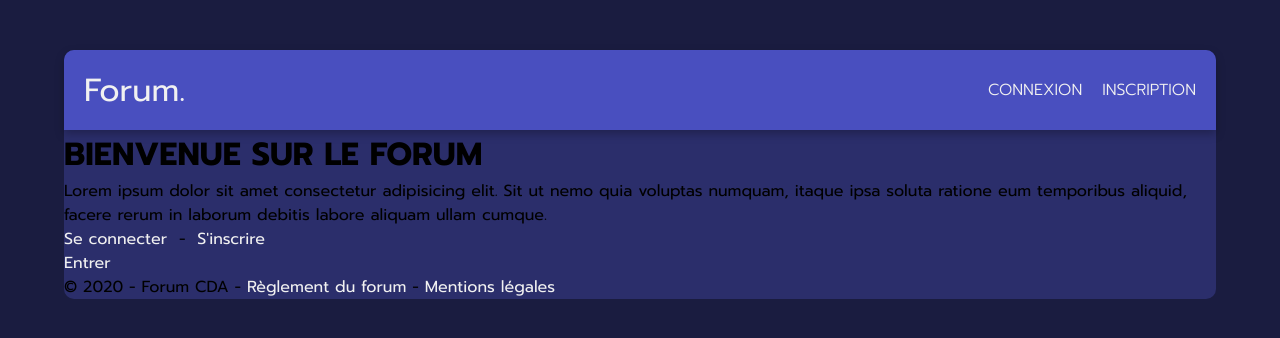
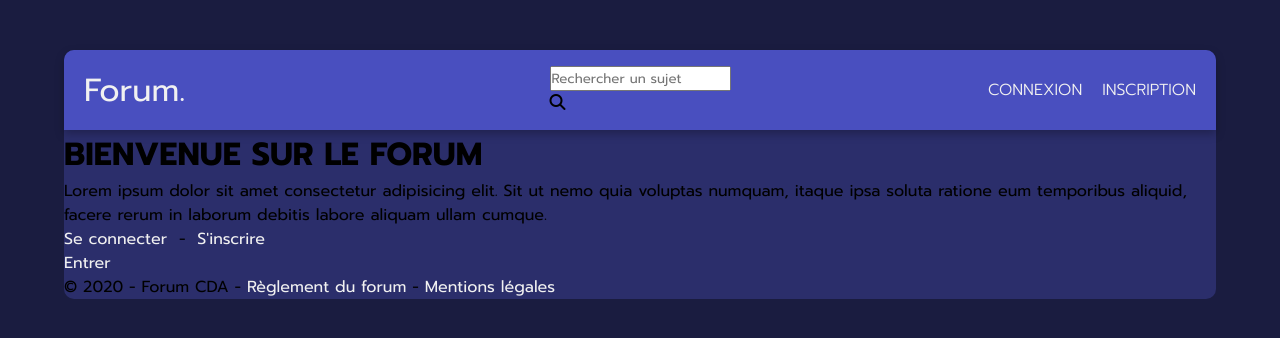
Before and after one commit to romdk/Forum, a PHP site: page / in a window 1280 px wide. Shown: the top 338 px of the page. Run offline with PHP 8.4, Linux system fonts and the light colour scheme; some libraries are stand-ins or nearby versions.

Commit message:
searchbar

```diff
--- a/view/layout.php
+++ b/view/layout.php
@@ -29,7 +29,9 @@
                         }
                         ?>
                     </div>
-                    <div></div>
+                    <div class='searchbar' >
+                        <input type="text" id="searchBar" onkeyup="affSuggestions()"  placeholder="Rechercher un sujet"><i class="fa-solid fa-magnifying-glass"></i>
+                    </div>
                     <div id="nav-right">
                     <?php
 
```
